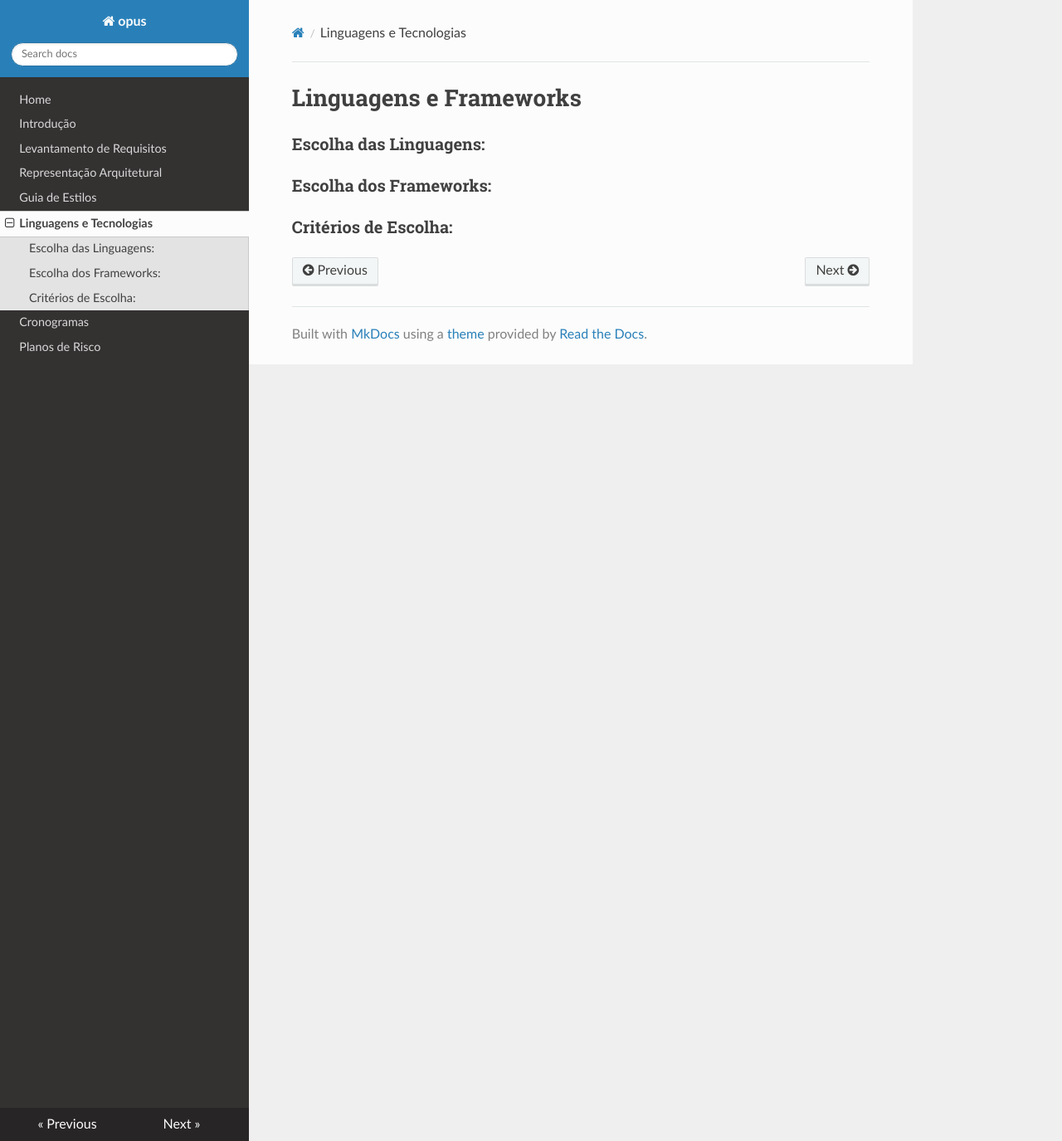
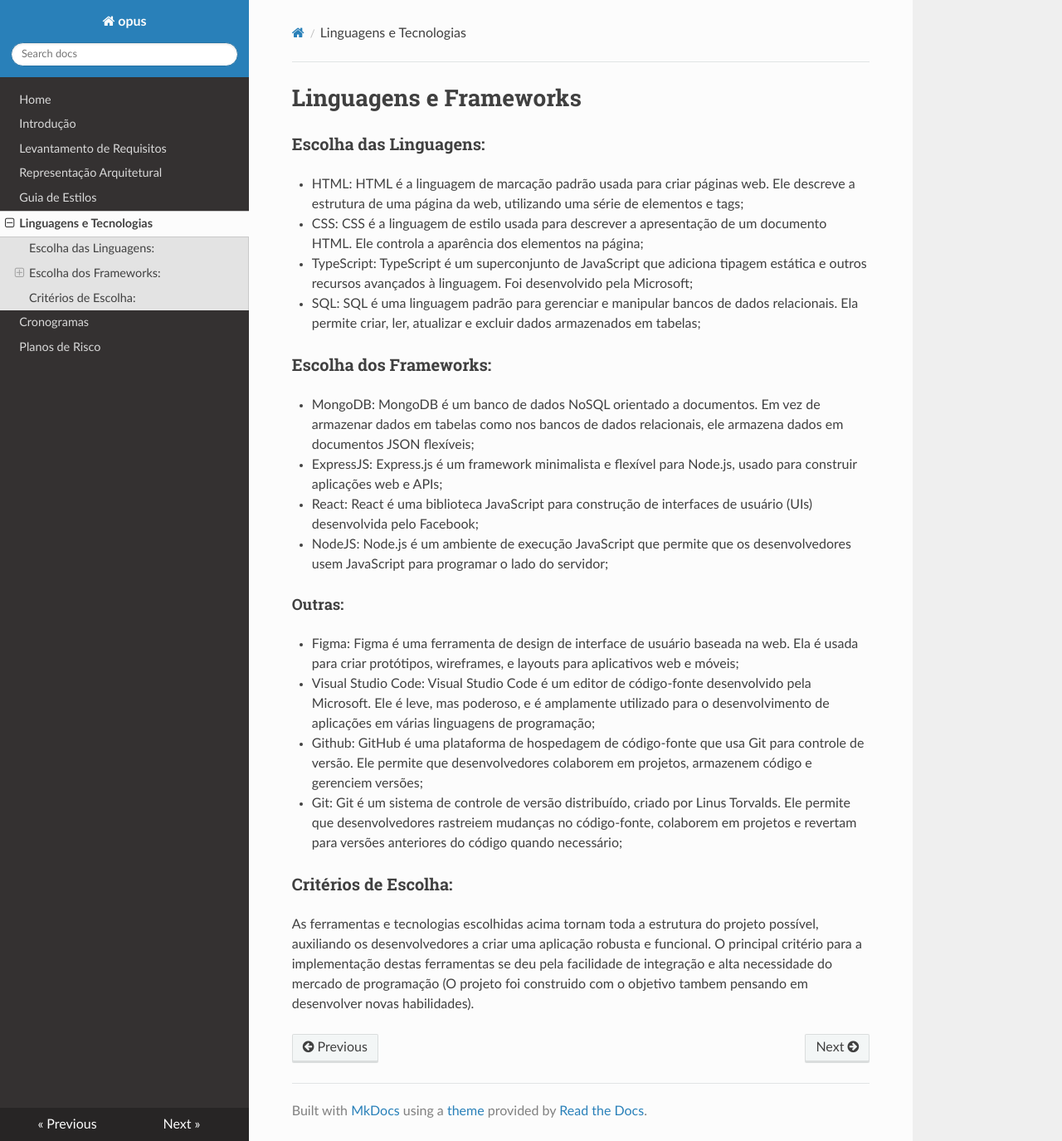
Before and after one commit to ruanvictordev/opusdoc, an MkDocs documentation site: the page built from docs/tecnologias.md, in a window 1280 px wide and 1375 px high. Shown: the whole window at 83% size. Built offline with MkDocs 1.6.1, drawn with Linux system fonts in a browser that asks for light colours; nearby versions of some CDN libraries.

```diff
--- a/docs/tecnologias.md
+++ b/docs/tecnologias.md
@@ -2,6 +2,25 @@
 
 ### Escolha das Linguagens:
 
+- HTML: HTML é a linguagem de marcação padrão usada para criar páginas web. Ele descreve a estrutura de uma página da web, utilizando uma série de elementos e tags;
+- CSS: CSS é a linguagem de estilo usada para descrever a apresentação de um documento HTML. Ele controla a aparência dos elementos na página;
+- TypeScript: TypeScript é um superconjunto de JavaScript que adiciona tipagem estática e outros recursos avançados à linguagem. Foi desenvolvido pela Microsoft;
+- SQL: SQL é uma linguagem padrão para gerenciar e manipular bancos de dados relacionais. Ela permite criar, ler, atualizar e excluir dados armazenados em tabelas;
+
 ### Escolha dos Frameworks:
 
+- MongoDB: MongoDB é um banco de dados NoSQL orientado a documentos. Em vez de armazenar dados em tabelas como nos bancos de dados relacionais, ele armazena dados em documentos JSON flexíveis;
+- ExpressJS: Express.js é um framework minimalista e flexível para Node.js, usado para construir aplicações web e APIs;
+- React: React é uma biblioteca JavaScript para construção de interfaces de usuário (UIs) desenvolvida pelo Facebook;
+- NodeJS: Node.js é um ambiente de execução JavaScript que permite que os desenvolvedores usem JavaScript para programar o lado do servidor;
+
+#### Outras:
+
+- Figma: Figma é uma ferramenta de design de interface de usuário baseada na web. Ela é usada para criar protótipos, wireframes, e layouts para aplicativos web e móveis;
+- Visual Studio Code: Visual Studio Code é um editor de código-fonte desenvolvido pela Microsoft. Ele é leve, mas poderoso, e é amplamente utilizado para o desenvolvimento de aplicações em várias linguagens de programação;
+- Github: GitHub é uma plataforma de hospedagem de código-fonte que usa Git para controle de versão. Ele permite que desenvolvedores colaborem em projetos, armazenem código e gerenciem versões;
+- Git: Git é um sistema de controle de versão distribuído, criado por Linus Torvalds. Ele permite que desenvolvedores rastreiem mudanças no código-fonte, colaborem em projetos e revertam para versões anteriores do código quando necessário;
+
 ### Critérios de Escolha:
+
+As ferramentas e tecnologias escolhidas acima tornam toda a estrutura do projeto possível, auxiliando os desenvolvedores a criar uma aplicação robusta e funcional. O principal critério para a implementação destas ferramentas se deu pela facilidade de integração e alta necessidade do mercado de programação (O projeto foi construido com o objetivo tambem pensando em desenvolver novas habilidades).
```
Also changed, not shown: README.md (+8 -0 lines), docs/cronogramas.md (+1 -0 lines), docs/requisitos.md (+7 -1 lines).
